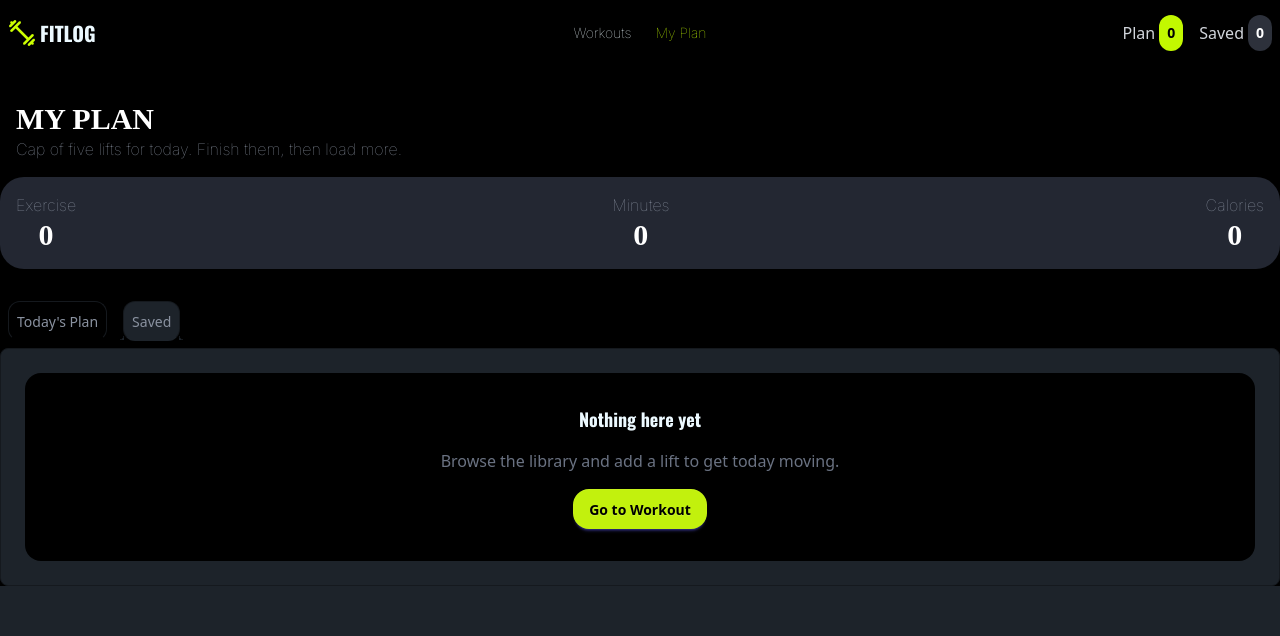
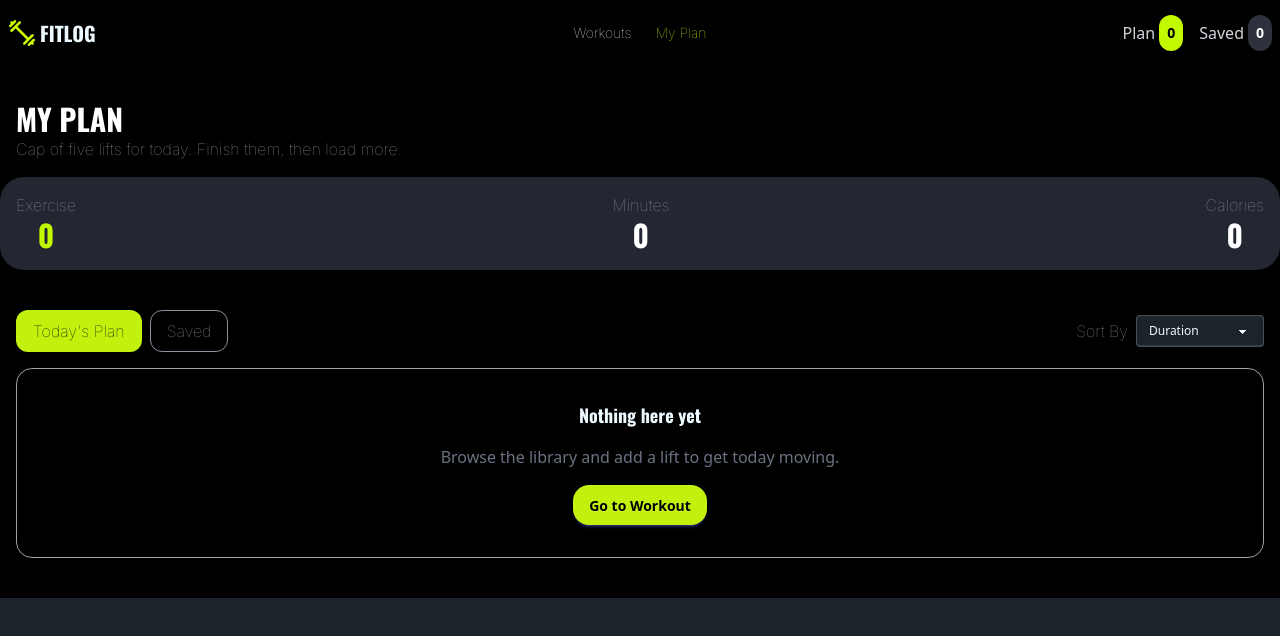
Before and after one commit to jobayerh99/assienment-fit-log, a Next.js app: page /my-plan in a window 1280 px wide. Shown: the top 636 px of the page. Built offline with nearby package versions, Linux system fonts and the light colour scheme.

Commit message:
added my plan section stats

```diff
--- /dev/null
+++ b/src/app/loading.jsx
@@ -0,0 +1,12 @@
+import React from 'react';
+
+const loading = () => {
+    return (
+        <div className='flex items-center justify-center text-center p-4'>
+            <span className="loading loading-spinner text-info"></span>
+
+        </div>
+    );
+};
+
+export default loading;
--- a/src/app/my-plan/page.jsx
+++ b/src/app/my-plan/page.jsx
@@ -6,104 +6,128 @@ import { useSearchParams } from "next/navigation";
 import MyPlanCard from "@/components/shared/MyPlanCard";
 import Link from "next/link";
 
+const EmptyState = () => {
+    return (
+        <div className="text-center space-y-4 border border-[#A1A1AA] rounded-2xl p-8 bg-black">
+            <h3 className="text-lg font-bold font-[oswald]">Nothing here yet</h3>
+            <p className="text-gray-500">
+                Browse the library and add a lift to get today moving.
+            </p>
+            <Link href="/">
+                <button className="btn btn-primary bg-[#C2F10D] text-black border-none rounded-2xl">
+                    Go to Workout
+                </button>
+            </Link>
+        </div>
+    );
+};
+
+const getMinutes = (item) => {
+    const value = item.time ?? item.duration ?? item.minutes ?? 0;
+    return Number(String(value).replace(/[^\d.]/g, "")) || 0;
+};
+
+const getCalories = (item) => {
+    const value = item.caloriesBurned ?? item.calorie ?? item.cal ?? 0;
+    return Number(String(value).replace(/[^\d.]/g, "")) || 0;
+};
+
 const MyPlan = () => {
     const { todaysPlan, savedWorkout } = useContext(FitnessContext);
 
-    // Read query parameter (?tab=plan or ?tab=saved)
     const searchParams = useSearchParams();
-    const initialTab = searchParams.get("tab") || "plan"; // default to "plan"
+    const initialTab = searchParams.get("tab") || "plan";
 
     const [selectedTab, setSelectedTab] = useState(null);
     const activeTab = selectedTab ?? initialTab;
 
+    const plans = activeTab === "plan" ? todaysPlan : savedWorkout;
+
+    const totalExercise = plans.length;
+    const totalMinutes = plans.reduce((sum, item) => sum + getMinutes(item), 0);
+    const totalCalories = plans.reduce((sum, item) => sum + getCalories(item), 0);
+
     return (
         <section>
+            {/* Header */}
             <div className="container mx-auto p-4 mt-5">
-                <h2 className="uppercase font-[oswad] font-bold text-3xl text-white">my plan</h2>
-                <p className=" font-[inter] text-[#8A92A0]">Cap of five lifts for today. Finish them, then load more.</p>
+                <h2 className="uppercase font-[oswald] font-bold text-3xl text-white">
+                    my plan
+                </h2>
+                <p className="font-[inter] text-[#8A92A0]">
+                    Cap of five lifts for today. Finish them, then load more.
+                </p>
             </div>
-            <div className="container mx-auto p-4 flex justify-between bg-[#232732] rounded-3xl items-center text-center mb-6">
+
+            {/* Stats */}
+            <div className="container mx-auto p-4 flex flex-col md:flex-row justify-between bg-[#232732] rounded-3xl items-center text-center mb-6 gap-4">
                 <div>
-                    <p className=" font-[inter] text-[#8A92A0]">Exercise</p>
-                    <span className="uppercase font-[oswad] font-bold text-3xl text-white">{todaysPlan.length}</span>
+                    <p className="font-[inter] text-[#8A92A0]">Exercise</p>
+                    <span className="uppercase font-[oswald] font-extrabold text-3xl text-[#C2F800]">
+                        {totalExercise}
+                    </span>
                 </div>
                 <div>
-                    <p className=" font-[inter] text-[#8A92A0]">Minutes</p>
-                    <span className="uppercase font-[oswad] font-bold text-3xl text-white">{todaysPlan.length}</span>
+                    <p className="font-[inter] text-[#8A92A0]">Minutes</p>
+                    <span className="uppercase font-[oswald] font-bold text-3xl text-white">
+                        {totalMinutes}
+                    </span>
                 </div>
                 <div>
-                    <p className=" font-[inter] text-[#8A92A0]">Calories</p>
-                    <span className="uppercase font-[oswad] font-bold text-3xl text-white">{todaysPlan.length}</span>
+                    <p className="font-[inter] text-[#8A92A0]">Calories</p>
+                    <span className="uppercase font-[oswald] font-bold text-3xl text-white">
+                        {totalCalories}
+                    </span>
                 </div>
             </div>
 
-            {/* name of each tab group should be unique */}
-            <div className="tabs tabs-lift container mx-auto">
+            {/* Tabs + Sort By + content */}
+            <div className="container mx-auto p-4 mb-6">
+                <div className="flex items-center justify-between gap-4">
+                    <div className="flex items-center gap-2 flex-wrap">
+                        <button
+                            type="button"
+                            onClick={() => setSelectedTab("plan")}
+                            className={`border rounded-xl px-4 py-2 font-[inter] ${activeTab === "plan"
+                                ? "bg-[#C2F10D] text-black border-transparent"
+                                : "text-[#8A92A0]"
+                                }`}
+                        >
+                            Today&apos;s Plan
+                        </button>
+                        <button
+                            type="button"
+                            onClick={() => setSelectedTab("saved")}
+                            className={`border rounded-xl px-4 py-2 font-[inter] ${activeTab === "saved"
+                                ? "bg-[#C2F10D] text-black border-transparent"
+                                : "text-[#8A92A0]"
+                                }`}
+                        >
+                            Saved
+                        </button>
+                    </div>
 
-                {/*  my plan side */}
-                <input type="radio"
-                    name="my_tabs_3"
-                    className="tab text-[#8A92A0] border rounded-xl p-2 m-2"
-                    aria-label="Today's Plan"
-                    defaultChecked />
-
-                <div className="tab-content bg-base-100 border-base-300 p-6">
-                    {
-                        todaysPlan.length > 0 ? (
-                            todaysPlan.map((plan) => (
-                                <MyPlanCard key={plan.id} plan={plan} />
-                            ))
-                        ) : (
-                            <div className="text-center space-y-4  border-[#A1A1AA] rounded-2xl p-8 bg-black">
-                                <h3 className="text-lg font-bold font-[oswald]">Nothing here yet</h3>
-                                <p className="text-gray-500">
-                                    Browse the library and add a lift to get today moving.
-                                </p>
-                                <Link href="/">
-                                    <button
-                                        className="btn btn-primary bg-[#C2F10D] text-black border-none rounded-2xl"
-                                    >
-                                        Go to Workout
-                                    </button>
-                                </Link>
-                            </div>
-                        )
-                    }
+                    <div className="flex items-center gap-2 shrink-0">
+                        <p className="font-[inter] text-[#8A92A0] whitespace-nowrap">
+                            Sort By
+                        </p>
+                        <select className="select select-bordered select-sm w-auto min-w-[8rem]">
+                            <option>Duration</option>
+                            <option>Calories</option>
+                            <option>Rating</option>
+                        </select>
+                    </div>
                 </div>
 
-                {/* saved side */}
-
-                <input type="radio"
-                    name="my_tabs_3"
-                    className="tab text-[#8A92A0] border rounded-xl p-2 m-2"
-                    aria-label="Saved"
-                    defaultChecked />
-
-                <div className="tab-content bg-base-100 border-base-300 p-6">
-                    {
-                        savedWorkout.length > 0 ? (
-                            savedWorkout.map((plan) => (
-                                <MyPlanCard key={plan.id} plan={plan} />
-                            ))
-                        ) : (
-                            <div className="text-center space-y-4  border-[#A1A1AA] rounded-2xl p-8 bg-black">
-                                <h3 className="text-lg font-bold font-[oswald]">Nothing here yet</h3>
-                                <p className="text-gray-500">
-                                    Browse the library and add a lift to get today moving.
-                                </p>
-                                <Link href="/">
-                                    <button
-                                        className="btn btn-primary bg-[#C2F10D] text-black border-none rounded-2xl"
-                                    >
-                                        Go to Workout
-                                    </button>
-                                </Link>
-                            </div>
-                        )
-                    }
+                <div className="w-full mt-4">
+                    {plans.length > 0 ? (
+                        plans.map((plan) => (
+                            <MyPlanCard key={plan.id} plan={plan} />
+                        ))
+                    ) : (
+                        <EmptyState />
+                    )}
                 </div>
-
-
             </div>
         </section>
     );
```
